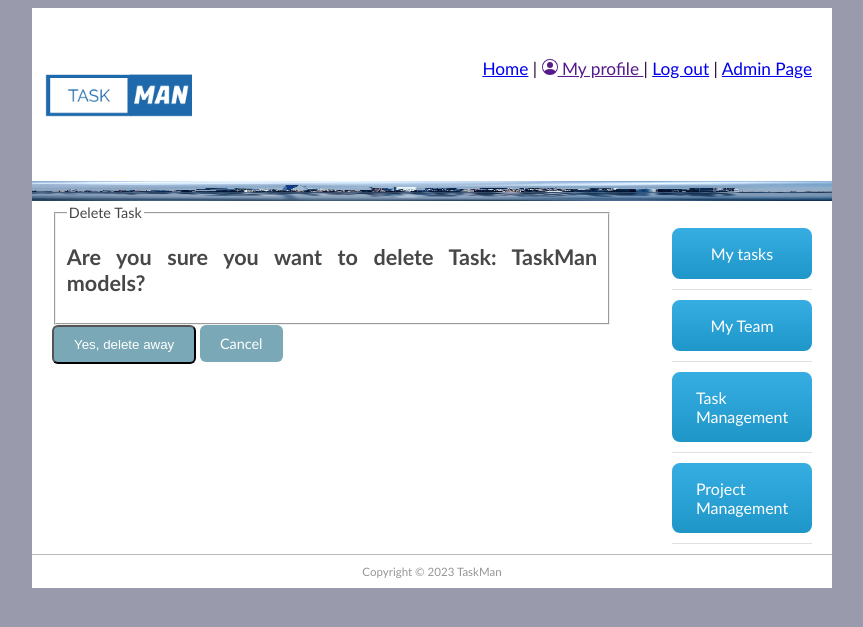
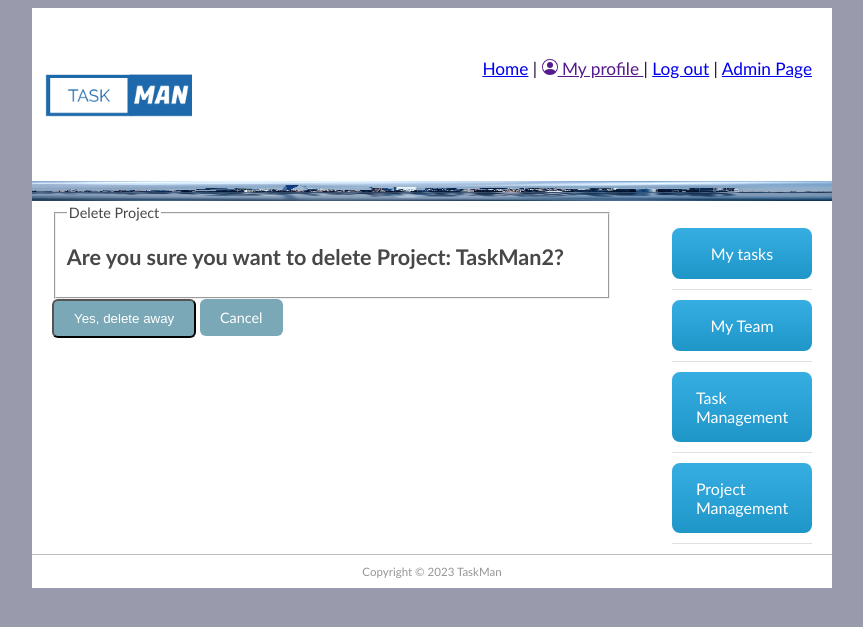
Before and after one commit to Vkasmakr/taskman_v.2, a Django app: page /taskman/projects/2/delete in a window 1280 px wide. Shown: the top 627 px of the page, without its empty margins (208-1071 px from the left). Run offline with Django 4.2, Linux system fonts and the light colour scheme; a user stored in the database is signed in; data comes from the database, SQL or seed files in the repository; both versions use the stored data as it was after the commit.

Commit message:
Create project update/delete features

```diff
--- /dev/null
+++ b/mysite/taskman/templates/project_delete.html
@@ -0,0 +1,21 @@
+{% extends "base.html" %}
+{% block content %}
+{% if current_employee.team_role.name == 'Manager'%}
+<div class="content-section">
+    <form method="POST">
+        {% csrf_token %}
+        <fieldset class="form-group">
+        <legend class="border-bottom mb-4">Delete Project</legend>
+            <h2>Are you sure you want to delete Project:  {{ object.title }}?</h2>
+        </fieldset>
+        <div class="form-group">
+            <button class="button-cool" type="submit">Yes, delete away</button>
+            <a class="button-cool" href="{% url 'task-detail' pk=object.pk %}">Cancel</a>
+        </div>
+    </form>
+</div>
+
+{%else%}
+<p> You do not have permission to view project</p>
+{%endif%}
+{% endblock %}
--- a/mysite/taskman/templates/project_detail.html
+++ b/mysite/taskman/templates/project_detail.html
@@ -31,8 +31,8 @@
     {% if project.completed_on == False %}
     <a class="button-cool" href="{% url 'task-new' %}">Create Task for Project</a>
     {%endif%}
-    <a class="button-cool" href="">Update Project</a>
-    <a class="button-cool" href="">Delete Project</a>
+    <a class="button-cool" href="{% url 'project-update' project.pk %}">Update Project</a>
+    <a class="button-cool" href="{% url 'project-delete' project.pk %}">Delete Project</a>
 </p>
 
 <!-- Cia yra forma, kuri isveda mygtuka, kurio paspaudimu pakeiciame completed_on i True
--- a/mysite/taskman/urls.py
+++ b/mysite/taskman/urls.py
@@ -22,8 +22,11 @@ urlpatterns = [
     path('projects/<int:pk>/done', views.project_done, name='complete-project'),
     path('projects/<int:pk>/open', views.project_open, name='open-project'),
 
+    path('projects/new', views.ProjectCreateView.as_view(), name='project-new'),
+    path('projects/<int:pk>/update', views.ProjectUpdateView.as_view(), name='project-update'),
+    path('projects/<int:pk>/delete', views.ProjectDeleteView.as_view(), name='project-delete'),
+
     path('alltasks/new', views.TaskInstanceCreateView.as_view(), name='task-new'),
-    path('projects/new', views.ProjectCreateView.as_view(), name='project-new'),
     path('projects/<int:pk>/update', views.TaskInstanceUpdateView.as_view(), name='task-update'),
     path('projects/<int:pk>/delete', views.TaskInstanceDeleteView.as_view(), name='task-delete')
 ]
--- a/mysite/taskman/views.py
+++ b/mysite/taskman/views.py
@@ -5,6 +5,7 @@ from django.views import generic
 from django.contrib.auth.mixins import LoginRequiredMixin
 from django.views.generic.edit import FormMixin, CreateView, UpdateView, DeleteView
 from .forms import TaskCommentForm, ProjectCommentForm, TaskCreateForm, ProjectCreateForm, TaskUpdateForm
+from .forms import ProjectUpdateForm
 from datetime import datetime
 from django.shortcuts import get_object_or_404
 
@@ -200,23 +201,17 @@ class TaskInstanceCreateView(LoginRequiredMixin, CreateView):
     def form_valid(self, form):
         assign_employee = form.cleaned_data['assign_employees']  # gets the employee from list
         form.instance.assign_employees = assign_employee
+
+        # Zemiau kodas Neveikia :(
         project = form.cleaned_data['project_id']
         group = project.group_id
         form.fields['assign_employees'].queryset = Employee.objects.filter(group_id__id=group.id)
+        # Anksciau kodas Neveikia :(
+
         response = super().form_valid(form)
         self.object.assign_employees.task_number += 1
         self.object.assign_employees.save()
         return response
-
-    # def form_valid(self, form):
-    #     form.instance.assign_employees = Employee.objects.get(user=self.request.user)
-    #     project = form.cleaned_data['project_id']
-    #     group = project.group_id
-    #     form.fields['assign_employees'].queryset = Employee.objects.filter(group_id__id=group.id)
-    #     response = super().form_valid(form)
-    #     self.object.assign_employees.task_number += 1
-    #     self.object.assign_employees.save()
-    #     return response
 
 
 class TaskInstanceUpdateView(LoginRequiredMixin, UpdateView):
@@ -280,9 +275,30 @@ class ProjectCreateView(LoginRequiredMixin, CreateView):
         context['current_employee'] = current_employee
         return context
 
-    def form_valid(self, form):
-        form.instance.assign_employees = Employee.objects.get(user=self.request.user)
-        return super().form_valid(form)
+
+class ProjectUpdateView(LoginRequiredMixin, UpdateView):
+    model = Project
+    success_url = '/taskman/projects/'
+    template_name = 'project_create_form.html'
+    form_class = ProjectUpdateForm
+
+    def get_context_data(self, **kwargs):
+        context = super().get_context_data(**kwargs)
+        current_employee = Employee.objects.get(user=self.request.user)
+        context['current_employee'] = current_employee
+        return context
+
+
+class ProjectDeleteView(LoginRequiredMixin, DeleteView):
+    model = Project
+    success_url = "/taskman/projects/"
+    template_name = 'project_delete.html'
+
+    def get_context_data(self, **kwargs):
+        context = super().get_context_data(**kwargs)
+        current_employee = Employee.objects.get(user=self.request.user)
+        context['current_employee'] = current_employee
+        return context
 
 
 def index(request):
```
Also changed, not shown: mysite/taskman/forms.py (+7 -0 lines), mysite/db.sqlite3.
